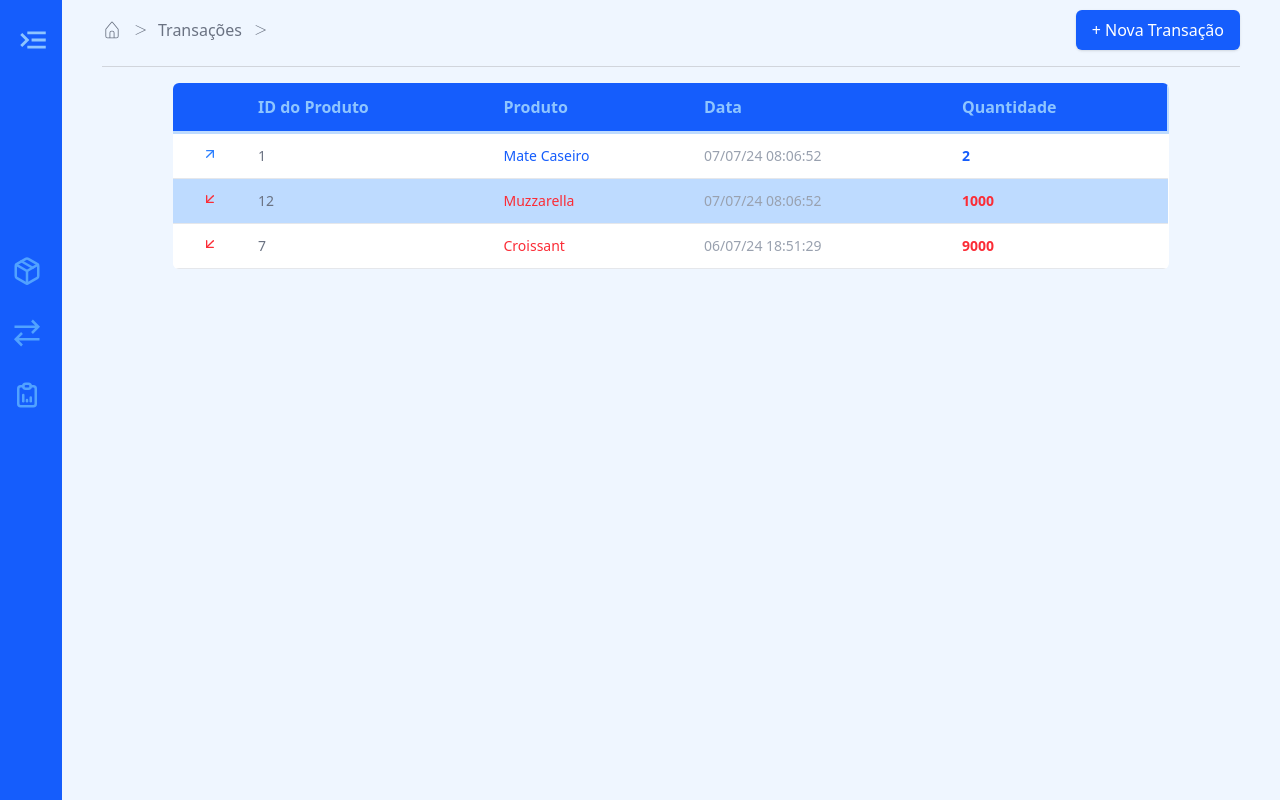
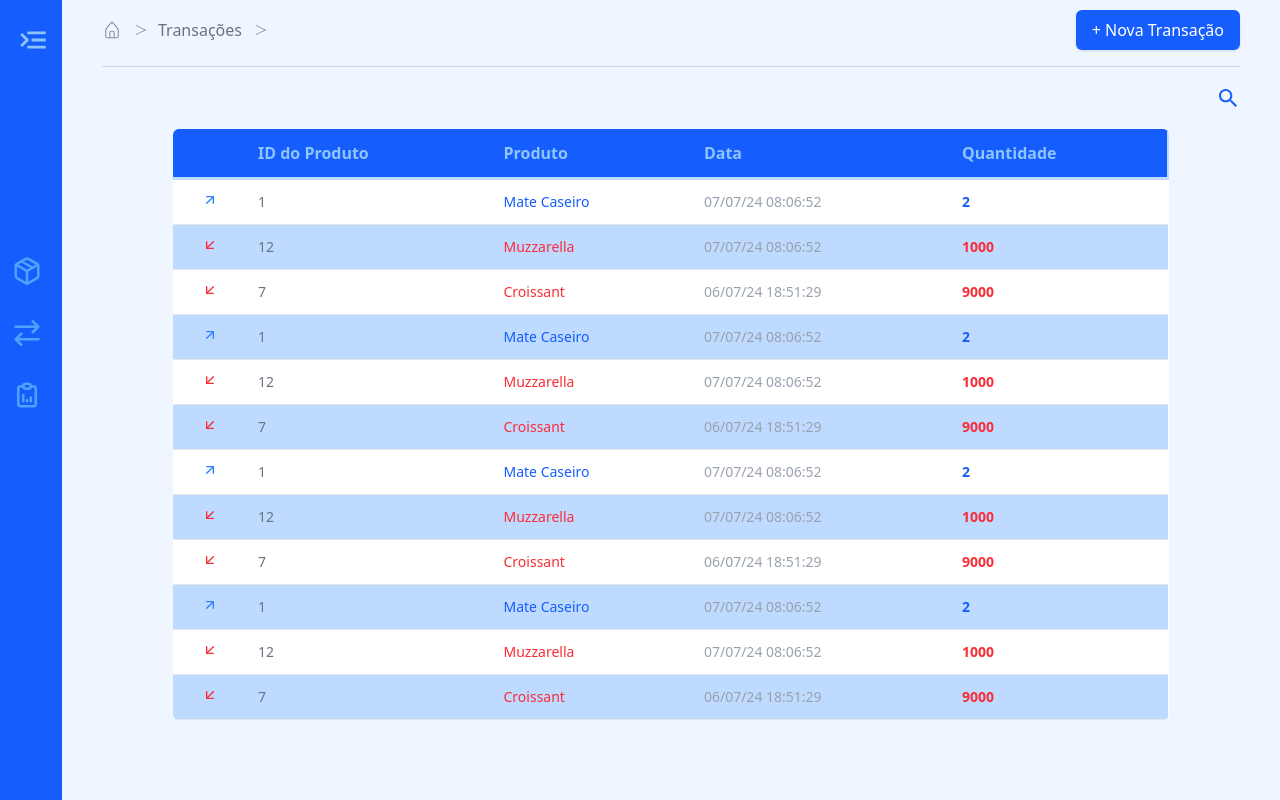
Before and after one commit to livmachado/gestor-estoque, a React (Vite) app in the folder front-end/: page /transacoes in a window 1280 px wide. Built offline with nearby package versions, Linux system fonts and the light colour scheme.

Commit message:
testando

```diff
--- a/front-end/src/pages/TransactionsPage.tsx
+++ b/front-end/src/pages/TransactionsPage.tsx
@@ -5,8 +5,81 @@ import TransactionTable from "../components/TransactionsTable";
 import ModalTransaction from "../components/ModalTransaction";
 import PrimaryButton from "../components/PrimaryButton";
 import Breadcrumb from "../components/Breadcrumb";
+import SearchInput from "../components/SearchInput";
 
 const transactionsData = [
+  {
+    id: 1,
+    product: "Mate Caseiro",
+    productId: 1,
+    type: "in",
+    quantity: 2,
+    date: "07/07/24 08:06:52",
+  },
+  {
+    id: 1,
+    product: "Muzzarella",
+    productId: 12,
+    type: "out",
+    quantity: 1000,
+    date: "07/07/24 08:06:52",
+  },
+  {
+    id: 2,
+    product: "Croissant",
+    productId: 7,
+    type: "out",
+    quantity: 9000,
+    date: "06/07/24 18:51:29",
+  },
+  {
+    id: 1,
+    product: "Mate Caseiro",
+    productId: 1,
+    type: "in",
+    quantity: 2,
+    date: "07/07/24 08:06:52",
+  },
+  {
+    id: 1,
+    product: "Muzzarella",
+    productId: 12,
+    type: "out",
+    quantity: 1000,
+    date: "07/07/24 08:06:52",
+  },
+  {
+    id: 2,
+    product: "Croissant",
+    productId: 7,
+    type: "out",
+    quantity: 9000,
+    date: "06/07/24 18:51:29",
+  },
+  {
+    id: 1,
+    product: "Mate Caseiro",
+    productId: 1,
+    type: "in",
+    quantity: 2,
+    date: "07/07/24 08:06:52",
+  },
+  {
+    id: 1,
+    product: "Muzzarella",
+    productId: 12,
+    type: "out",
+    quantity: 1000,
+    date: "07/07/24 08:06:52",
+  },
+  {
+    id: 2,
+    product: "Croissant",
+    productId: 7,
+    type: "out",
+    quantity: 9000,
+    date: "06/07/24 18:51:29",
+  },
   {
     id: 1,
     product: "Mate Caseiro",
@@ -36,6 +109,21 @@ const transactionsData = [
 export default function TransactionsPage() {
   const [isModalTransactionOpen, setIsModalTransactionOpen] =
     useState<boolean>(false);
+    const [search, setSearch] = useState<string>("");
+
+      const filteredTransactions = transactionsData.filter((transaction) => {
+        const s = search
+          .normalize("NFD")
+          .replace(/[\u0300-\u036f]/g, "")
+          .toLowerCase();
+        const name = transaction.product
+          .normalize("NFD")
+          .replace(/[\u0300-\u036f]/g, "")
+          .toLowerCase();
+        const id = transaction.productId.toString();
+
+        return name.includes(s) || id.includes(s);
+      });
 
   return (
     <div className="">
@@ -52,8 +140,9 @@ export default function TransactionsPage() {
         />
       </div>
       <hr className="my-4 border-t border-gray-300" />
+      <SearchInput value={search} onChange={setSearch} />
       <div className="flex justify-center">
-        <TransactionTable transactions={transactionsData} />
+        <TransactionTable transactions={filteredTransactions} />
       </div>
       <ModalTransaction
         isOpen={isModalTransactionOpen}
```
